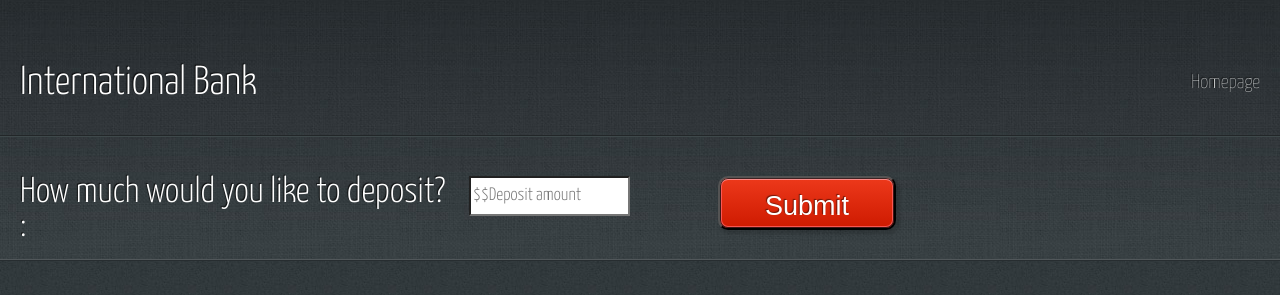
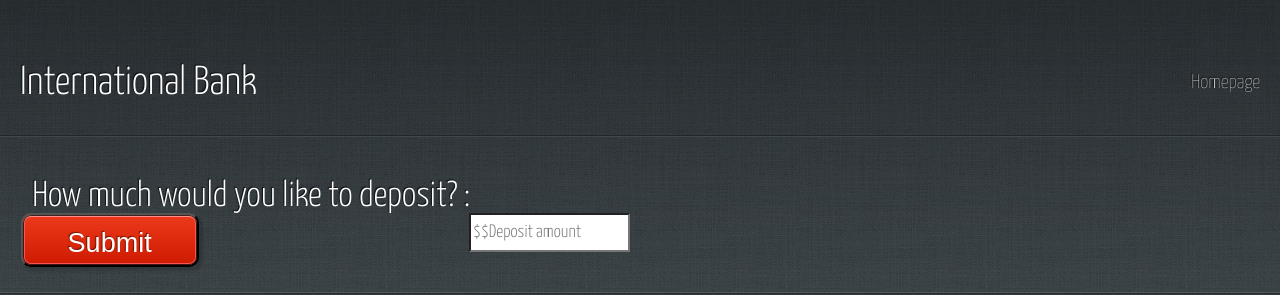
Before and after one commit to jakoblumpkin/bankaccountt-live, a Django app: page /deposit/ in a window 1280 px wide. Shown: the top 295 px of the page. Run offline with Django 3.2, Linux system fonts and the light colour scheme; some libraries are stand-ins or nearby versions.

Commit message:
last and final

```diff
--- a/user/templates/deposit.html
+++ b/user/templates/deposit.html
@@ -6,10 +6,10 @@
     <title>Title</title>
     {% block content %}
     <div style="position:relative; top:10%;">
-        <h2 style="font-size:200%; position:absolute; right:30%;">How much would you like to deposit? :</h2>
+        <h2 style="font-size:200%; position:relative; left:2%; top:0%;">How much would you like to deposit? :</h2>
         <form method="POST" action="depositmoney/">{% csrf_token %}
-            <input style="float:right;"type="text" name="title" placeholder="$$Deposit amount">
-            <button style="float:right; position: relative;  left:70%;" class="button-large">Submit</button>
+            <input style="position-absolute; top:10px margin-top:-40px; float:right;" type="text" name="title" placeholder="$$Deposit amount">
+            <button style="float:left; position: relative;  left:.1%;" class="button-large">Submit</button>
         </form>
     </div>
     {% endblock content %}
--- a/user/templates/index.html
+++ b/user/templates/index.html
@@ -44,14 +44,14 @@
 									<!-- Banner Copy -->
 									{% if user.is_authenticated %}
 									<p method="POST" name="username">Welcome {{user.username}}</p>
-										<div style="position:absolute; right:10px; float:right;">
+										<div style="position:absolute; left:70%; top:23%; float:right;">
 											<p style="font-size:95%;">You are logged in!</p>
 											<p>Click <a href="/logout"> here </a> to logout</p>
 										</div>
 
 										<p>Available Balance: <strong style="font-weight:bolder;">$ {{balance}}</strong> </p>
 											<a href="deposit/" class="button-large">Deposit!</a>
-									<div style="float:right; position:relative; left:150px;"><a href="withdraw/" class="button-large">Withdraw!</a></div>
+									<div style=" position:relative; left:1%;"><a href="withdraw/" class="button-large">Withdraw!</a></div>
 									{% else %}
 									<h1 style="font-size:40px;">Click <a style="color:red;" href="/login">here</a> to login or register!</h1>
 									{% endif %}
--- a/user/templates/withdraw.html
+++ b/user/templates/withdraw.html
@@ -10,10 +10,10 @@
 {% block content %}
 
 <div style="position:relative; top:10%;">
-    <h2 style="font-size:200%; position:absolute; right:30%; " >How much would you like to withdraw?: </h2>
+    <h2 style="font-size:200%; position:relative; left:2%; top:0%;" >How much would you like to withdraw?: </h2>
         <form method="POST" action="withdrawmoney/">{% csrf_token %}
-            <input style="float:right;" name="amount" placeholder="$$withdraw amount">
-            <button style="float:right; position: relative;  left:70%;" class="button-large">Submit</button>
+            <input style="position-absolute; top:10px margin-top:-40px; float:right;"  name="amount" placeholder="$$withdraw amount">
+            <button style="float:left; position: relative;  left:.1%;" class="button-large">Submit</button>
         </form>
 </div>
 {% endblock content %}
```
